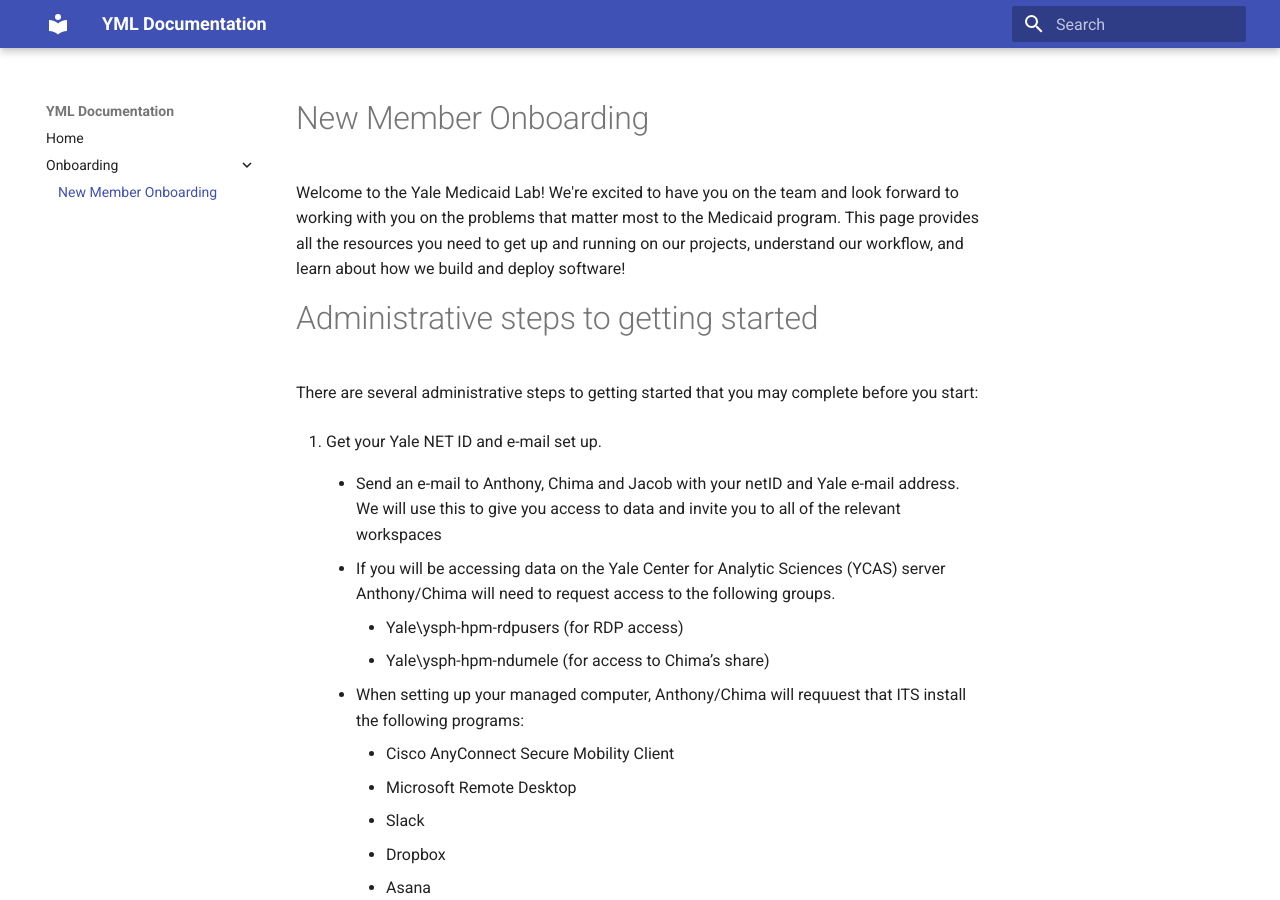
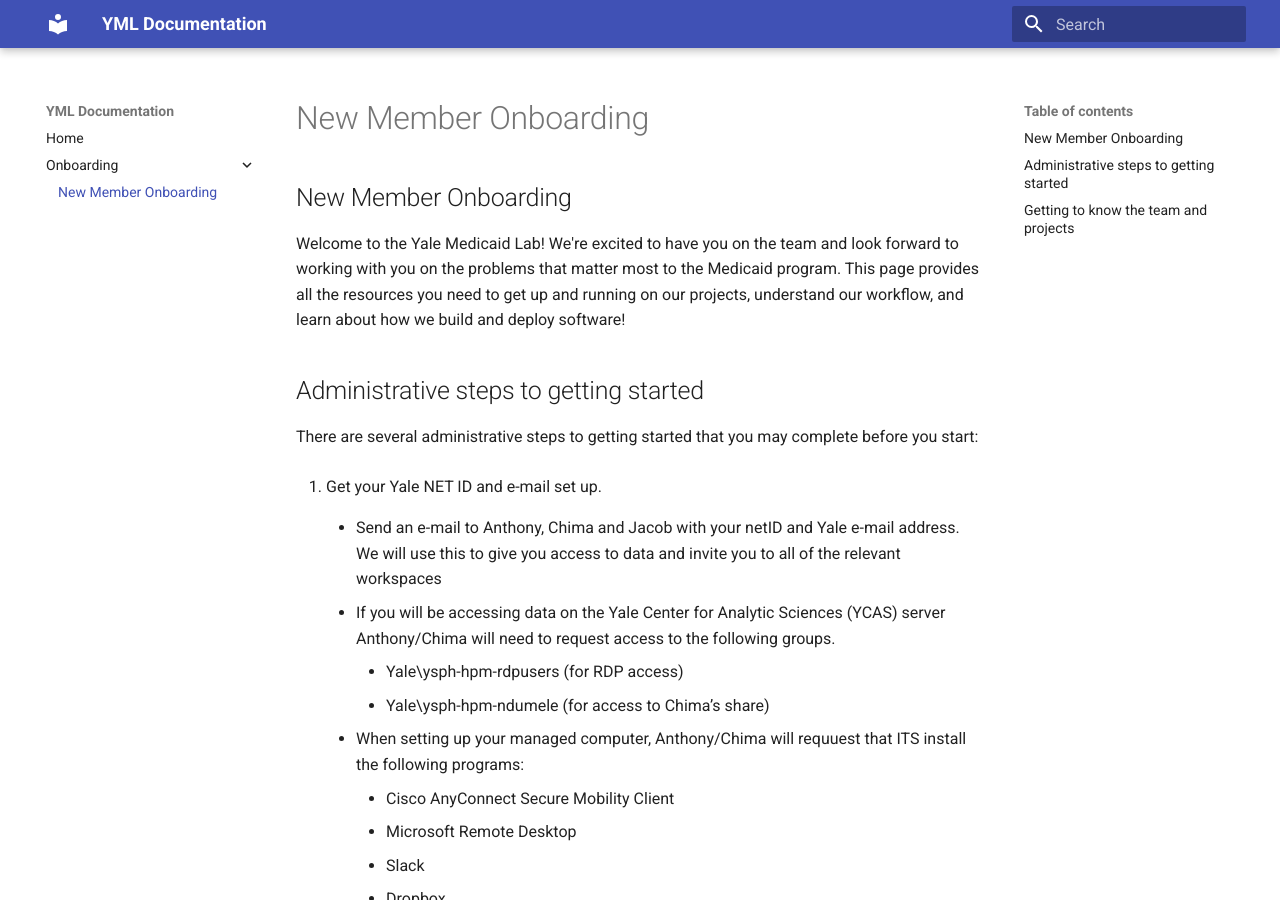
Before and after one commit to Yale-Medicaid/Documentation, an MkDocs documentation site: the page built from docs/new_member_onboarding.md, in a window 1280 px wide and 900 px high. Built offline with MkDocs 1.6.1 and Material for MkDocs 9.7.7, drawn with Linux system fonts in a browser that asks for light colours.

Commit message:
Fix Spacing
- Remove Spacing and Decrease Header Levels

```diff
--- a/docs/new_member_onboarding.md
+++ b/docs/new_member_onboarding.md
@@ -1,9 +1,7 @@
-# New Member Onboarding
-
+## New Member Onboarding
 Welcome to the Yale Medicaid Lab! We're excited to have you on the team and look forward to working with you on the problems that matter most to the Medicaid program. This page provides all the resources you need to get up and running on our projects, understand our workflow, and learn about how we build and deploy software!
 
-# Administrative steps to getting started
-
+## Administrative steps to getting started
 There are several administrative steps to getting started that you may complete before you start:
 
 1. Get your Yale NET ID and e-mail set up.
@@ -33,8 +31,7 @@ There are several administrative steps to getting started that you may complete
     - [Asana](www.asana.com/): Project Management
 
 
-# Getting to know the team and projects
-
+## Getting to know the team and projects
 1. If you aren't familiar with the basics of the Medicaid program review [this](https://www.kff.org/medicaid/fact-sheet/medicaid-pocket-primer/) and ask Chima/Jacob/Anthony for additional resources if you would like more to read.
 
 2. Meet with Jacob and Chima to discuss the projects you'll be working on, why they're important, and what your role will be.
```
